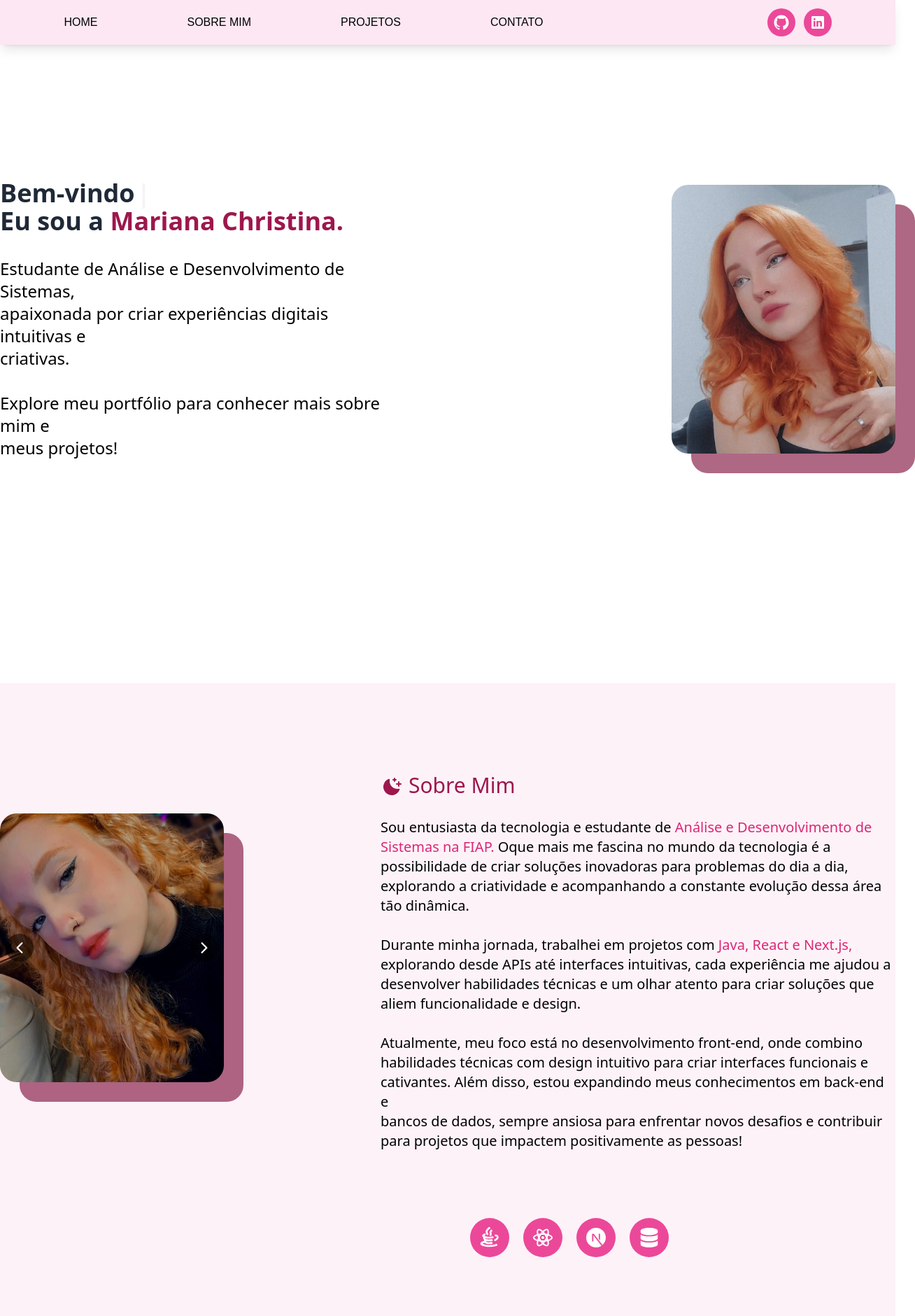
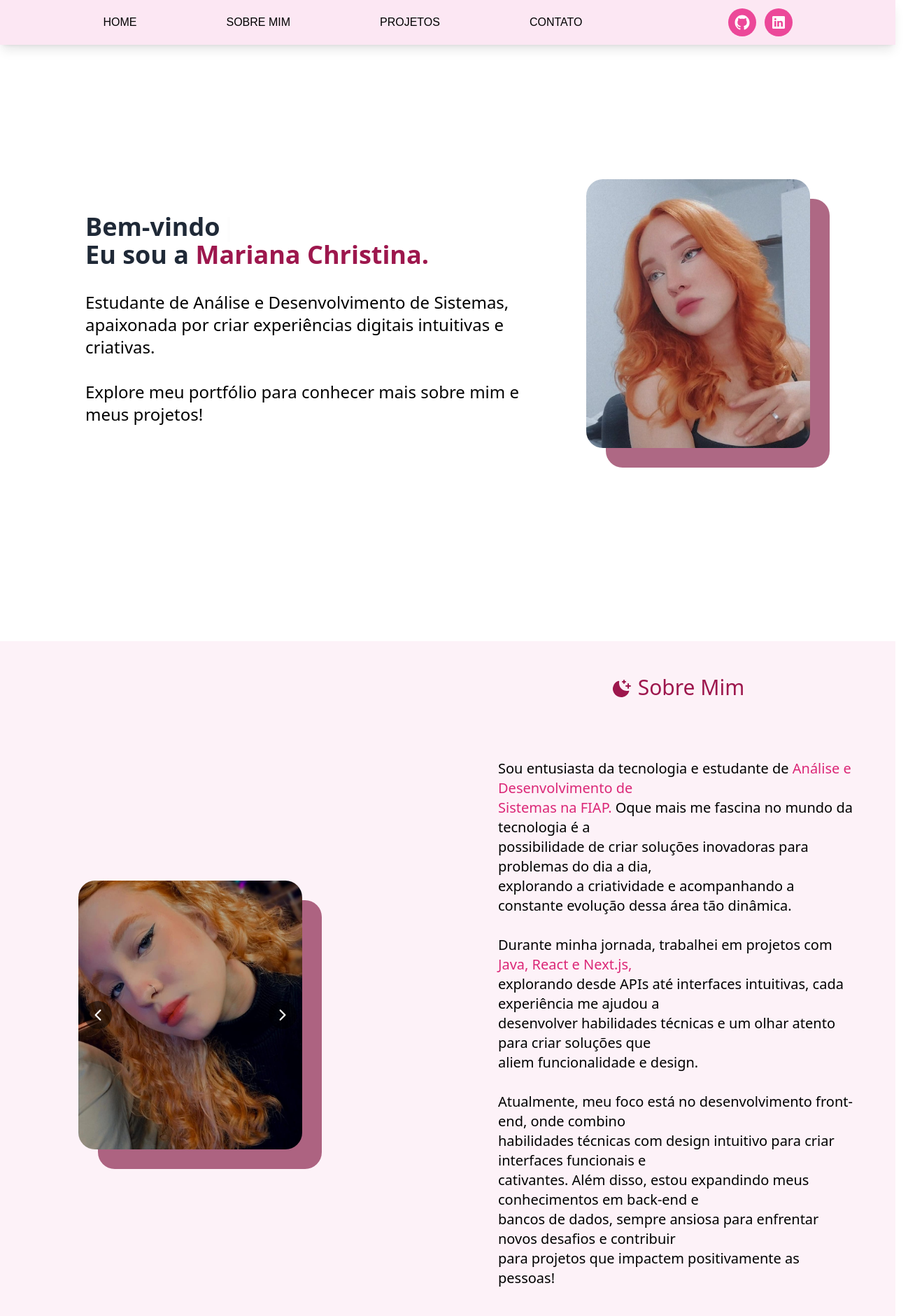
Before and after one commit to MaryChriss/Portfolio, a Next.js app: page / in a window 1280 px wide. Shown: the top 1880 px of the page at 70% size, 1308 px wide, since content can reach past the window. Built offline with nearby package versions, Linux system fonts and the light colour scheme.

Commit message:
Iniciando responsividade

```diff
--- a/src/app/page.tsx
+++ b/src/app/page.tsx
@@ -64,11 +64,24 @@ const handleSubmit = async (e: React.FormEvent<HTMLFormElement>) => {
 
   return (
     <Layout>
-      <div id="home" className=' mb-80 mt-64'>
+      <div id="home" className=' mb-80 mt-64
+        sm:mb-80 sm:mt-96
+        md:mt-96
+        lg:mt-96
+        xl:mt-64
+        2xl:mt-64
+      '>
 
-        <div  className='mt-40 flex items-center justify-center gap-96 mb-24'>
+        <div  className='mt-40 flex items-center justify-center gap-96 mb-24
+        sm:flex-col sm:mt-16 sm:-mb-11
+        md:flex-col
+        lg:flex-col
+        xl:mt-40 xl:flex-row xl:gap-24
+        2xl:flex-row 2xl:mt-40
+        '>
 
-          <div className='text-xl'>
+          <div className='text-xl -mt-48
+          '>
           <h1 className="text-4xl font-bold text-gray-800">
             <Typewriter
               words={["Hello World!", "Bem-vindo(a) ao meu mundo!", "Muito Prazer!"]}
@@ -81,18 +94,24 @@ const handleSubmit = async (e: React.FormEvent<HTMLFormElement>) => {
             />
           </h1>
 
-              <div className='text-4xl font-bold text-gray-800 flex'>
+              <div className='text-4xl font-bold text-gray-800 flex '>
                 <p>Eu sou a
                   <span className=" text-pink-800">  Mariana Christina.</span>
                 </p>
               </div>
 
-            <p className='text-2xl'> <br/> Estudante de Análise e Desenvolvimento de Sistemas,<br/>
+            <p className='text-2xl
+            '> <br/> Estudante de Análise e Desenvolvimento de Sistemas,<br/>
               apaixonada por criar experiências digitais intuitivas e<br/>
               criativas.
             </p>
 
-            <p className='text-2xl'> <br/>
+            <p className='text-2xl
+            sm:-mb-52
+            md:-mb-52
+            lg:-mb-52
+            xl:text-2xl
+            2xl:text-2xl '> <br/>
               Explore meu portfólio para conhecer mais sobre mim e <br/>
               meus projetos!
             </p>
@@ -106,9 +125,21 @@ const handleSubmit = async (e: React.FormEvent<HTMLFormElement>) => {
 
       </div>
 
-      <div id="sobre-mim" className='bg-pink-50 flex items-center justify-center gap-56'>
+      <div id="sobre-mim" className='bg-pink-50 flex items-center justify-center gap-56
+      sm:flex-col
+      md:flex-col
+      lg:flex-col
+      xl:justify-center xl:flex-row
+      2xl:items-center 2xl:flex-row
+      '>
 
-          <div className='-mt-40'>
+          <div className='-mt-40
+          sm:mt-32
+          md:mt-32
+          lg:mt-32
+          xl:-mt-40 xl:ml-28
+          2xl:-mt-40
+          '>
           <Fotos
               imagens={[
                   { src: "/sobre.jpeg", alt: "Foto 1" },
@@ -120,14 +151,38 @@ const handleSubmit = async (e: React.FormEvent<HTMLFormElement>) => {
 
           <div>
 
-            <div className='mt-32 mb-24'>
+            <div className='mt-32 mb-24
+              sm:mt-0
+              md:mt-0
+              lg:mt-0
+              xl:mb-24
+              2xl:mb-24
+            '>
 
-              <div className='flex gap-2'>
+              <div className='flex gap-2 mt-12
+              sm:justify-center
+              md:justify-center
+              lg:justify-center
+              xl:gap-2
+              2xl:gap-2
+              '>
                 <PiMoonStarsFill size="2rem" className='text-pink-800 mt-1'/>
-                <h1 className='text-3xl text-pink-800'>Sobre Mim </h1>
+                <h1 className='text-3xl text-pink-800
+                  sm:text-2xl
+                  md:text-2xl
+                  lg:text-2xl
+                  xl:text-3xl
+                  2xl:text-3xl
+                '>Sobre Mim </h1>
               </div>
 
-              <p className='text-xl'> <br/> Sou entusiasta da tecnologia e estudante de <span className='text-pink-600'> Análise e Desenvolvimento de <br/>
+              <p className='text-xl
+                sm:text-lg sm:p-14
+                md:text-lg md:p-14
+                lg:text-lg lg:p-14
+                xl:text-xl
+                2xl:text-xl
+              '> <br/> Sou entusiasta da tecnologia e estudante de <span className='text-pink-600'> Análise e Desenvolvimento de <br/>
               Sistemas na FIAP. </span> Oque mais me fascina no mundo da tecnologia é a <br/>
                 possibilidade de criar soluções inovadoras para problemas do dia a dia, <br/>
                 explorando a criatividade e acompanhando a constante evolução dessa área tão dinâmica. <br/>
@@ -144,7 +199,13 @@ const handleSubmit = async (e: React.FormEvent<HTMLFormElement>) => {
                 para projetos que impactem positivamente as pessoas! <br/></p>
             </div>
 
-              <div className='flex ml-32 gap-5 mb-24'>
+              <div className='flex ml-32 gap-5 mb-24
+              sm:ml-0 sm:justify-center
+              md:ml-0 md:justify-center
+              lg:ml-0 lg:justify-center
+              xl:mb-24
+              2xl:mb-24
+              '>
                   <a
                       target="_blank"
                       rel="noopener noreferrer"
@@ -187,9 +248,16 @@ const handleSubmit = async (e: React.FormEvent<HTMLFormElement>) => {
           <h1 className='text-3xl mb-7'>Meus Projetos </h1>
         </div>
 
-        <div className="flex justify-center text-center flex-col gap-12  mt-14 mb-14">
+        <div className="flex justify-center text-center flex-col gap-12  mt-14 mb-14
+        ">
 
-          <div className='flex justify-center gap-28'>
+          <div className='flex justify-center gap-28
+          sm:flex-col
+          md:flex-col
+          lg:flex-row lg:gap-16
+          xl:gap-28 xl:flex-row
+          2xl:gap-28 2xl:flex-row
+          '>
 
             <CardProjeto
                 src="/ecoHome.jpeg"
@@ -217,7 +285,13 @@ const handleSubmit = async (e: React.FormEvent<HTMLFormElement>) => {
 
           </div>
 
-          <div className='flex justify-center gap-28 mb-9'>
+          <div className='flex justify-center gap-28 mb-9
+          sm:flex-col
+          md:flex-col
+          lg:flex-row lg:gap-16
+          xl:mb-9 xl:flex-row
+          2xl:mb-9 2xl:flex-row
+          '>
 
             <CardProjeto
               src="/convite.jpeg"
@@ -241,16 +315,28 @@ const handleSubmit = async (e: React.FormEvent<HTMLFormElement>) => {
 
       </div>
 
-      <div id='contato' className=' bg-pink-50'>
+      <div id='contato' className=' bg-pink-50
+      '>
 
         <div className='flex gap-2 justify-center'>
           <PiMoonStarsFill size="2rem" className='text-pink-800 mt-12'/>
           <h1 className='text-3xl mt-11'>Contato </h1>
         </div>
 
-        <div className='flex justify-center gap-64 mt-14'>
+        <div className='flex justify-center gap-64 mt-14
+          sm:flex-col sm:gap-11
+          md:flex-col
+          lg:flex-col
+          xl:mt-14 xl:flex-row xl:gap-36
+          2xl:mt-14 2xl:flex-row 2xl:gap-64
+        '>
           <form onSubmit={handleSubmit}>
-              <div className=''>
+              <div className='
+              sm:flex sm:flex-col
+              md:flex md:flex-col
+              lg:flex lg:flex-col
+              xl:mt-0 xl:flex-col
+              2xl:mt-0 2xl:flex-col'>
 
                     <Input
                       label="Nome*:"
@@ -287,7 +373,13 @@ const handleSubmit = async (e: React.FormEvent<HTMLFormElement>) => {
                 </div>
         </form>
 
-        <div className='mt-16'>
+        <div className='mt-16
+          sm:mt-5 sm:flex sm:justify-center sm:mb-40
+          md:mt-5 md:justify-center md:mb-40
+          lg:mt-5 lg:justify-center lg:mb-40
+          xl:mt-16
+          2xl:mt-16
+        '>
           <Fotos imagens={[{ src: "/contat.jpeg", alt: "Minha Foto" }]} />
         </div>
         </div>
--- a/src/components/Header/Header.tsx
+++ b/src/components/Header/Header.tsx
@@ -13,30 +13,61 @@ export const Header = () => {
 
     return (
         <header className="fixed top-0 left-0 w-full bg-pink-100 flex items-center gap-52 justify-center p-3 text-black shadow-lg font-abel z-50">
-            <div className="flex gap-32 mr-28">
+            <div className="flex gap-32 mr-28
+                sm:text-xs sm:gap-7 sm:mr-0
+                md:gap-7
+                lg:gap-32
+                xl:gap-32
+                2xl:gap-32">
                 <p onClick={() => handleScroll("home")}
-                    className="cursor-pointer hover:text-pink-500 transition-colors">
+                    className="cursor-pointer hover:text-pink-500 transition-colors
+                    sm:text-xs
+                    md:text-xs
+                    lg:text-sm
+                    xl:text-base
+                    2xl:text-base
+                    ">
                     HOME
                 </p>
 
                 <p onClick={() => handleScroll("sobre-mim")}
-                    className="cursor-pointer hover:text-pink-500 transition-colors">
+                    className="cursor-pointer hover:text-pink-500 transition-colors
+                    sm:text-xs
+                    md:text-xs
+                    lg:text-sm
+                    xl:text-base
+                    2xl:text-base
+                    ">
                     SOBRE MIM
                 </p>
 
                 <p onClick={() => handleScroll("projetos")}
-                    className="cursor-pointer hover:text-pink-500 transition-colors">
+                    className="cursor-pointer hover:text-pink-500 transition-colors
+                    sm:text-xs
+                    md:text-xs
+                    lg:text-sm
+                    xl:text-base
+                    2xl:text-base
+                    ">
                     PROJETOS
                 </p>
 
                 <p onClick={() => handleScroll("contato")}
-                    className="cursor-pointer hover:text-pink-500 transition-colors">
+                    className="cursor-pointer hover:text-pink-500 transition-colors
+                    sm:text-xs
+                    md:text-xs
+                    lg:text-sm
+                    xl:text-base
+                    2xl:text-base
+                    ">
                     CONTATO
                 </p>
 
             </div>
 
-            <div className="flex gap-3">
+            <div className="flex gap-3
+                sm:gap-1 md:gap-3 lg:gap-3 xl:gap-3 2xl:gap-3
+            ">
                 <a
                     href="https://github.com/MaryChriss"
                     target="_blank"
```
